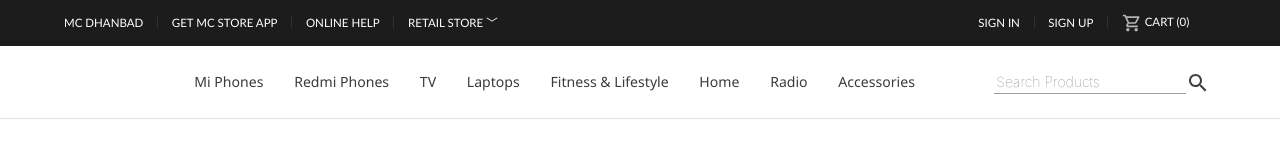
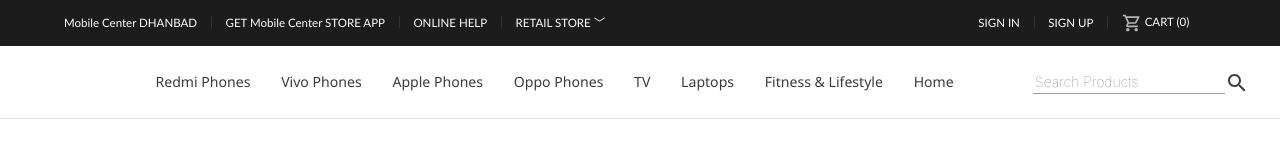
Before and after one commit to pratiksrivastava01/website, a React (Create React App) app: page / in a window 1280 px wide. Shown: the top 160 px of the page. Built offline with nearby package versions, Linux system fonts and the light colour scheme.

Commit message:
Updated files

```diff
--- a/src/components/Navbar.js
+++ b/src/components/Navbar.js
@@ -23,28 +23,28 @@ const Navbar = () => {
       </div>
 
       <a className="navlinks" href="/miphones">
-        Mi Phones
+      Redmi Phones
       </a>
       <a className="navlinks" href="/#redmiphones">
-        Redmi Phones
+        Vivo  Phones
       </a>
       <a className="navlinks" href="/#tv">
-        TV
+        Apple Phones
       </a>
       <a className="navlinks" href="/#laptops">
-        Laptops
+        Oppo Phones
       </a>
       <a className="navlinks" href="/#lifestyle">
-        Fitness & Lifestyle
+      TV
       </a>
       <a className="navlinks" href="/#home">
-        Home
+      Laptops
       </a>
       <a className="navlinks" href="/#audio">
-        Radio
+      Fitness & Lifestyle
       </a>
       <a className="navlinks" href="/#accessories">
-        Accessories
+      Home
       </a>
 
       <div className="searchbox">
--- a/src/components/PreNavbar.js
+++ b/src/components/PreNavbar.js
@@ -9,9 +9,9 @@ const PreNavbar = () => {
         <div className="preNav">
              <div>
                  {/* <a  href="https://www.mi.com/in/">MC DHANBAD</a> <span>|</span> */}
-                 <a  >MC DHANBAD</a> <span>|</span>
+                 <a  >Mobile Center DHANBAD</a> <span>|</span>
                  {/* <a  href="https://in.event.mi.com/in/install-mi-store">GET MC STORE APP</a> <span>|</span> */}
-                 <a >GET MC STORE APP</a> <span>|</span>
+                 <a >GET Mobile Center STORE APP</a> <span>|</span>
                  {/* <a  href="https://www.mi.com/in/service/help/#category_id=1&pagenum=1&channel=1">ONLINE HELP</a> <span>|</span> */}
                  <a >ONLINE HELP</a> <span>|</span>
                  {/* <a  href="https://www.mi.com/in/service/authorized_stores/">RETAIL STORE ﹀</a> */}
```
Also changed, not shown: src/components/Banner.js (+17 -19 lines).
